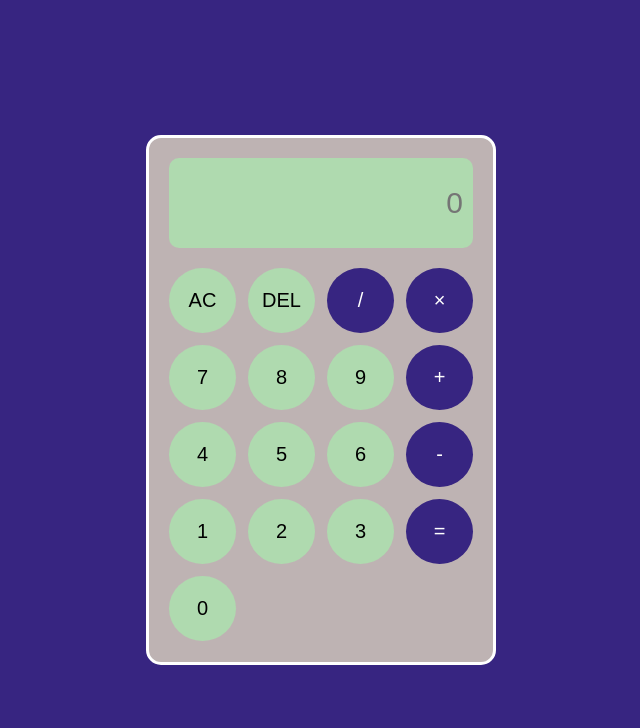
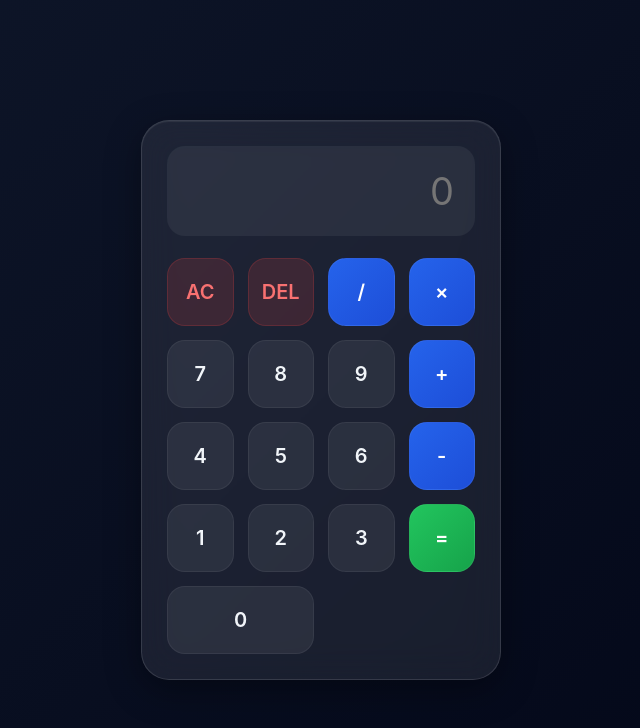
Before and after one commit to whojahir/Calculator, a plain HTML site: page index.html in a window 1280 px wide. Shown: the whole page, without its empty margins (319-959 px from the left). Drawn offline with Linux system fonts and the light colour scheme.

Commit message:
Refactor styles in style.css for improved design

```diff
--- a/style.css
+++ b/style.css
@@ -2,69 +2,108 @@
     margin: 0;
     padding: 0;
     box-sizing: border-box;
-  font-family: "Gilroy", sans-serif;
+    font-family: "Inter", sans-serif;
 }
 
 body {
     min-height: 100vh;
-  background-color: rgb(55, 37, 129);
+    background: linear-gradient(135deg, #0f172a, #020617);
     display: flex;
     justify-content: center;
     align-items: center;
+    padding: 20px;
 }
 
 .calculator {
-  height: 530px;
-  width: 350px;
-  padding: 20px;
-  background-color: rgb(190, 179, 179);
-  border-radius: 15px;
-  border: 3px solid #fff;
+    width: 360px;
+    padding: 25px;
+    border-radius: 28px;
+    background: rgba(255, 255, 255, 0.08);
+    backdrop-filter: blur(18px);
+    border: 1px solid rgba(255, 255, 255, 0.12);
+
+    box-shadow:
+        0 10px 35px rgba(0, 0, 0, 0.35),
+        inset 0 1px 1px rgba(255, 255, 255, 0.08);
 }
 
 .calculator__screen {
     width: 100%;
     height: 90px;
-  margin-bottom: 20px;
-  background-color: rgb(175, 218, 175);
+    margin-bottom: 22px;
     border: none;
-  border-radius: 10px;
-  font-size: 30px;
+    border-radius: 18px;
+    background: rgba(255, 255, 255, 0.06);
+    color: #f8fafc;
+    font-size: 38px;
     text-align: right;
-  padding: 10px;
-  color: #000;
+    padding: 20px;
+    outline: none;
+    letter-spacing: 1px;
 }
 
 .calculator__buttons {
     display: grid;
     grid-template-columns: repeat(4, 1fr);
-  gap: 12px;
+    gap: 14px;
 }
 
 .btn {
-  height: 65px;
-  background-color: rgb(175, 218, 175);
+    height: 68px;
     border: none;
-  border-radius: 50%;
+    border-radius: 18px;
+    background: rgba(255, 255, 255, 0.07);
+    color: #f1f5f9;
     font-size: 20px;
+    font-weight: 600;
     cursor: pointer;
-  color: #000;
+
+    transition: all 0.25s ease;
+
     display: flex;
     justify-content: center;
     align-items: center;
-  transition: 0.2s ease;
+
+    border: 1px solid rgba(255, 255, 255, 0.06);
 }
 
 .btn:hover {
-  opacity: 0.9;
+    transform: translateY(-3px);
+
+    background: rgba(255, 255, 255, 0.12);
+
+    box-shadow: 0 10px 18px rgba(0, 0, 0, 0.18);
 }
 
-.btn--operator,
-.btn--equals {
-  background-color: rgb(55, 37, 129);
-  color: #fff;
+.btn--operator {
+    background: linear-gradient(135deg, #2563eb, #1d4ed8);
+    color: white;
 }
 
-/* .btn--zero {
+.btn--operator:hover {
+    box-shadow: 0 10px 20px rgba(37, 99, 235, 0.35);
+}
+
+.btn--equals {
+    background: linear-gradient(135deg, #22c55e, #16a34a);
+    color: white;
+}
+
+.btn--equals:hover {
+    box-shadow: 0 10px 20px rgba(34, 197, 94, 0.35);
+}
+
+.btn--action {
+    background: rgba(239, 68, 68, 0.15);
+    color: #f87171;
+    border: 1px solid rgba(239, 68, 68, 0.2);
+}
+
+.btn--action:hover {
+    background: #ef4444;
+    color: white;
+}
+
+.btn--zero {
     grid-column: span 2;
-} */
+}
```
Lines whose indentation alone changed are shown as unchanged.
